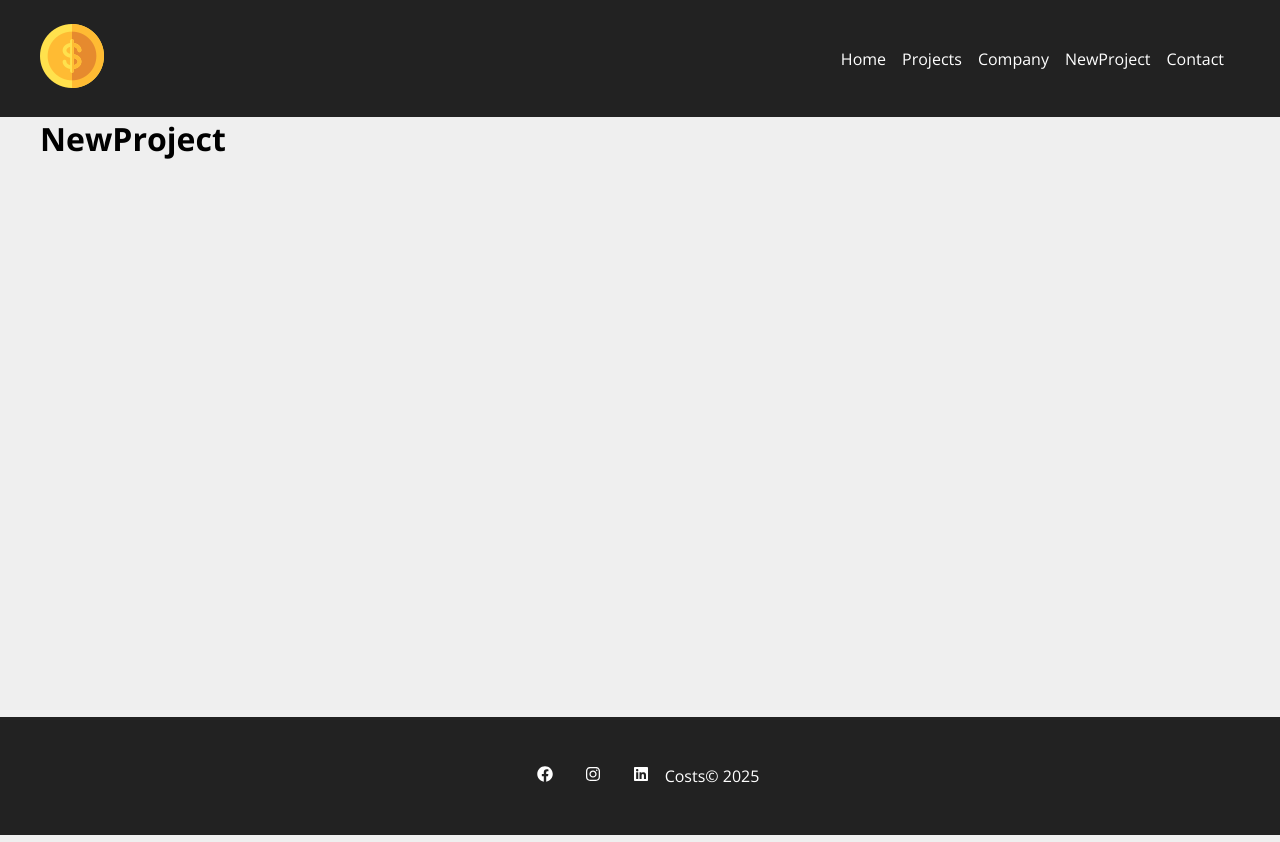
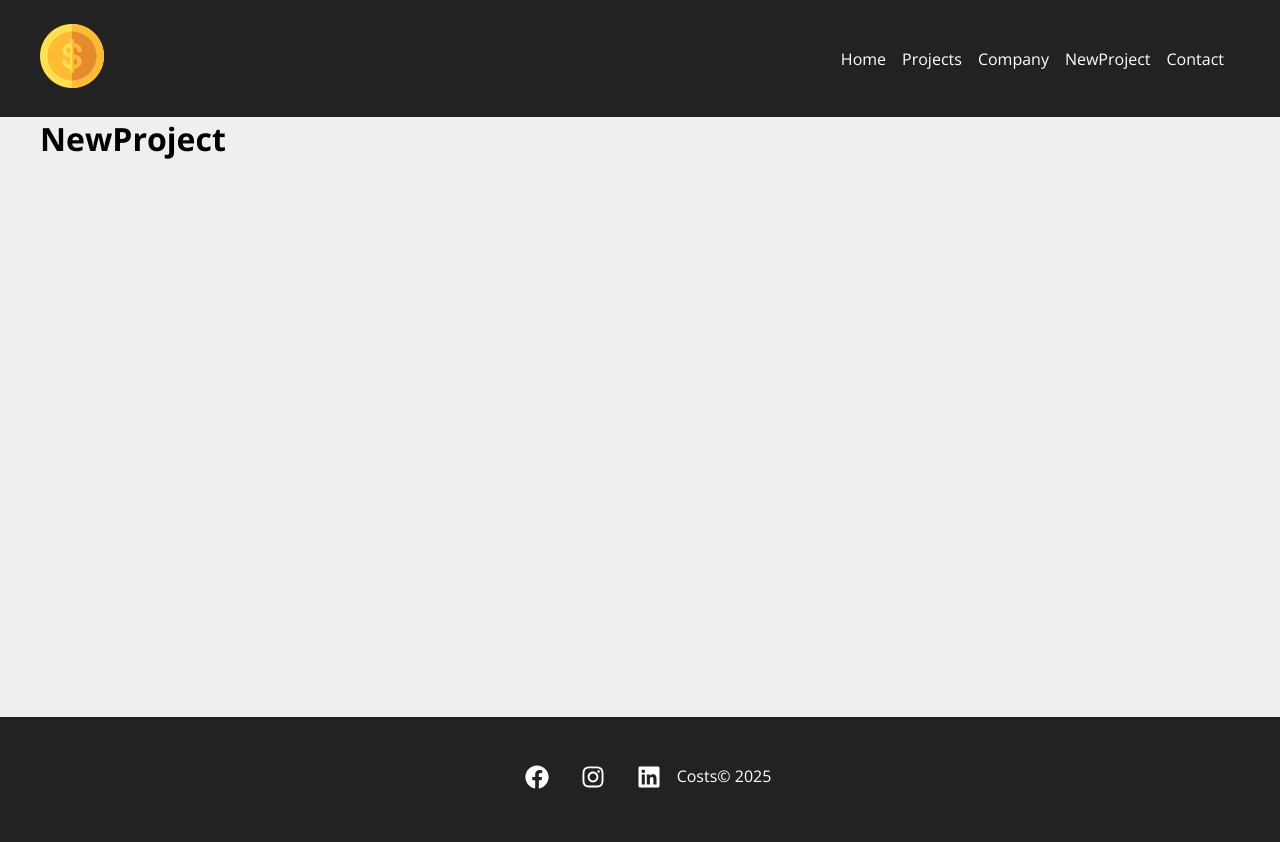
Before and after one commit to RusthenRonald/Projeto-React, a JavaScript app in the folder new-project/: page /newproject in a window 1280 px wide. Built offline with nearby package versions, Linux system fonts and the light colour scheme; the HTML template or start-up script is replaced by a standard one; a web font is replaced by a local one.

Commit message:
aumentando tamanho dos icones e adicionando cursor pointer

```diff
--- a/new-project/src/components/Layout/Footer.module.css
+++ b/new-project/src/components/Layout/Footer.module.css
@@ -15,3 +15,7 @@
 .social_list li:hover{
     color: #Ffbb33;
 }
+.social_list svg{ /*icone*/
+    font-size: 1.5em;
+    cursor: pointer;
+}
```
